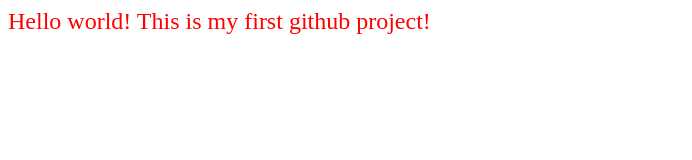
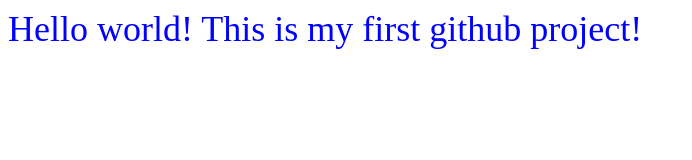
Before and after one commit to Hisdynasty99/BEGINNING, a plain HTML site: page index.html in a window 1280 px wide. Shown: the whole page, without its empty margins (0-692 px from the left). Drawn offline with Linux system fonts and the light colour scheme.

Commit message:
Update index.html

```diff
--- a/index.html
+++ b/index.html
@@ -3,7 +3,7 @@
 <title>Hello world!</title>
 </head>
 <body style align="text-align:center;">
-<div style="font-size:24px;color:red;">
+<div style="font-size:36px;color:blue;">
 Hello world! This is my first github project!
 </div>
 </body>
```
